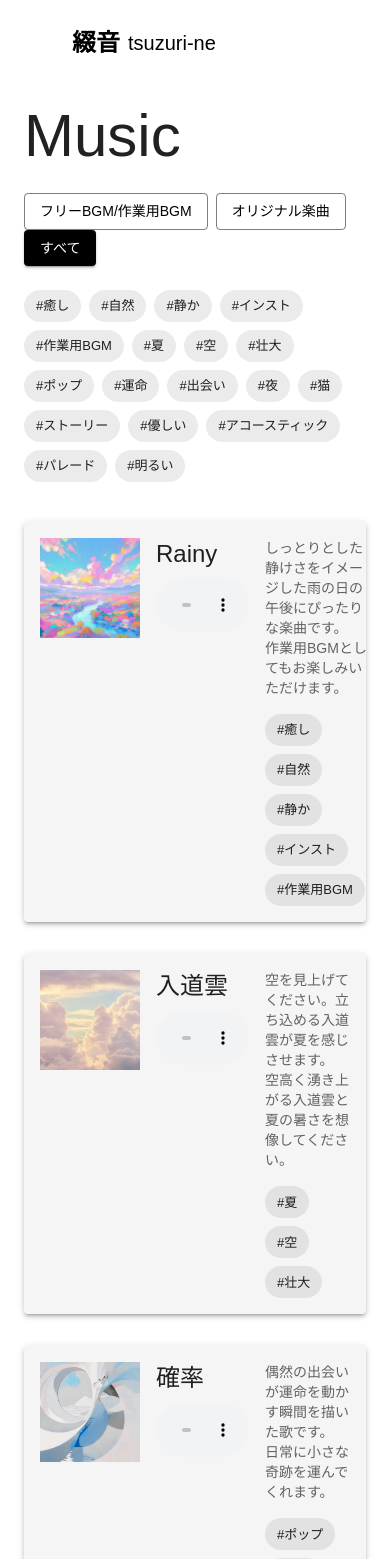
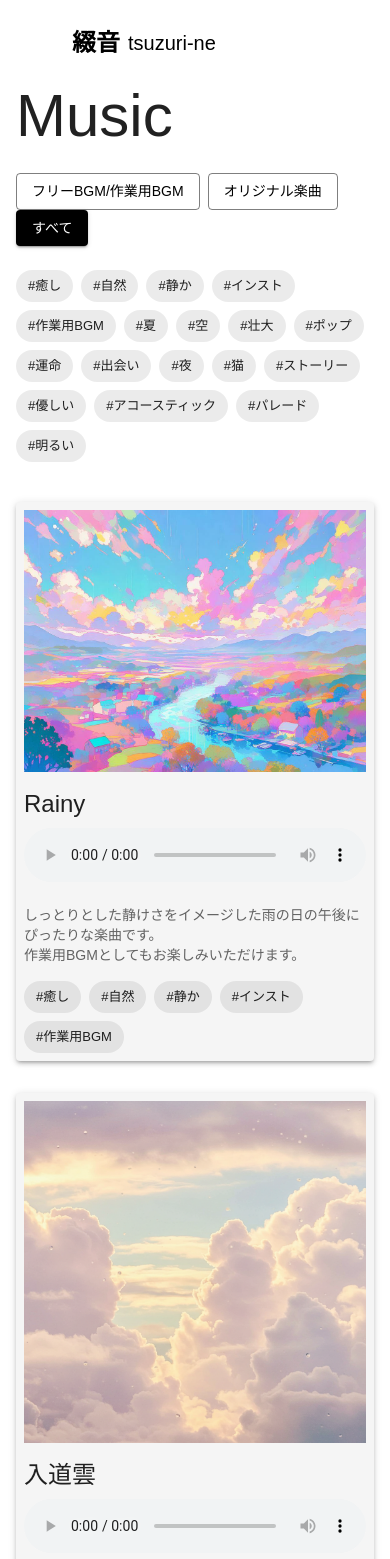
Before and after one commit to ume-echo/music-brand-page, a React (Create React App) app: page /#/music in a window 390 px wide. Shown: the top 1559 px of the page. Built offline with nearby package versions, Linux system fonts and the light colour scheme; some icons are missing.

Commit message:
Feat-Implement-responsive-design-for-MusicPage

```diff
--- a/src/pages/MusicPage.tsx
+++ b/src/pages/MusicPage.tsx
@@ -53,7 +53,7 @@ const MusicPage: React.FC = () => {
   };
 
   return (
-    <Box sx={{ padding: 3, paddingTop: '100px' }}>
+    <Box sx={{ padding: { xs: 2, md: 3 }, paddingTop: { xs: '80px', md: '100px' } }}>
       <Typography variant="h2" component="h1" gutterBottom>
         Music
       </Typography>
@@ -100,11 +100,11 @@ const MusicPage: React.FC = () => {
         )}
       </Box>
       {filteredTracks.map((track) => (
-        <Paper key={track.id} elevation={3} sx={{ my: 4, p: 2, display: 'flex', alignItems: 'flex-start' }}>
-          <Box sx={{ width: 100, height: 100, mr: 2, flexShrink: 0 }}>
+        <Paper key={track.id} elevation={3} sx={{ my: 4, p: { xs: 1, md: 2 }, display: { xs: 'block', md: 'flex' }, alignItems: 'flex-start' }}>
+          <Box sx={{ width: { xs: '100%', md: 100 }, height: { xs: 'auto', md: 100 }, mr: { xs: 0, md: 2 }, mb: { xs: 2, md: 0 }, flexShrink: 0 }}>
             <img src={track.image} alt={track.title} style={{ width: '100%', height: '100%', objectFit: 'cover' }} />
           </Box>
-          <Box sx={{ width: '30%', mr: 2, flexShrink: 0 }}>
+          <Box sx={{ width: { xs: '100%', md: '30%' }, mr: { xs: 0, md: 2 }, mb: { xs: 2, md: 0 }, flexShrink: 0 }}>
             <Typography variant="h5" component="h2" gutterBottom>
               {track.title}
             </Typography>
@@ -112,7 +112,7 @@ const MusicPage: React.FC = () => {
               お使いのブラウザは音声要素をサポートしていません。
             </audio>
           </Box>
-          <Box sx={{ flexGrow: 1, display: 'flex', flexDirection: 'column' }}>
+          <Box sx={{ flexGrow: 1, display: 'flex', flexDirection: 'column', mt: { xs: 2, md: 0 } }}>
             <Box>
               {track.content
                 .filter((p) => p.startsWith('//'))
```
